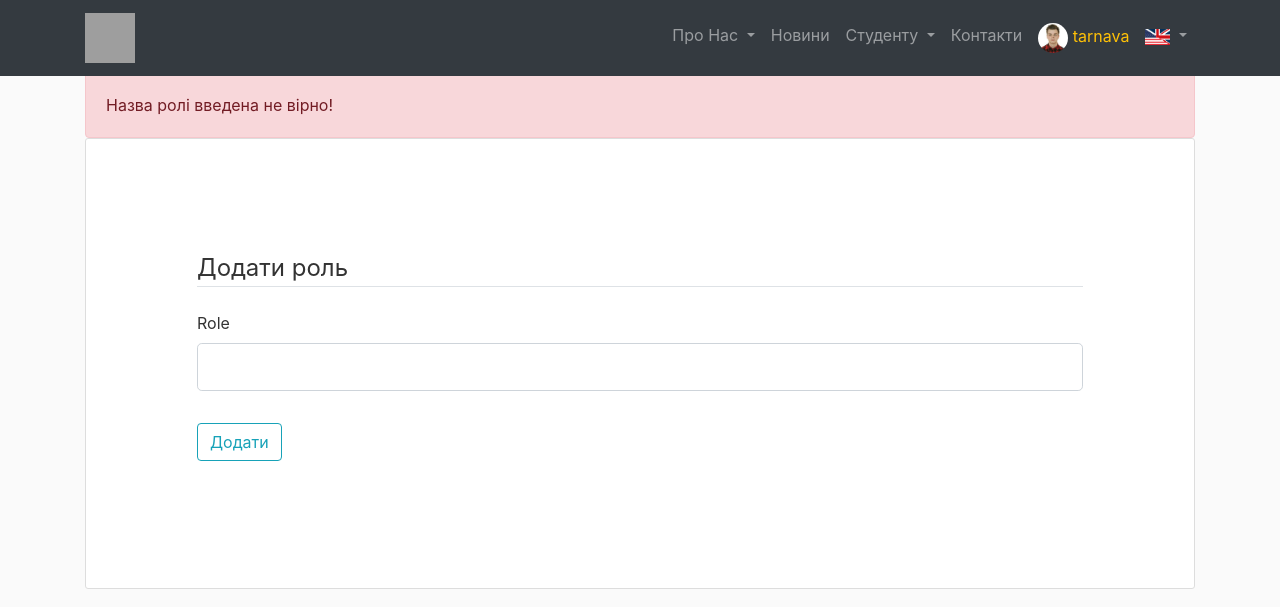
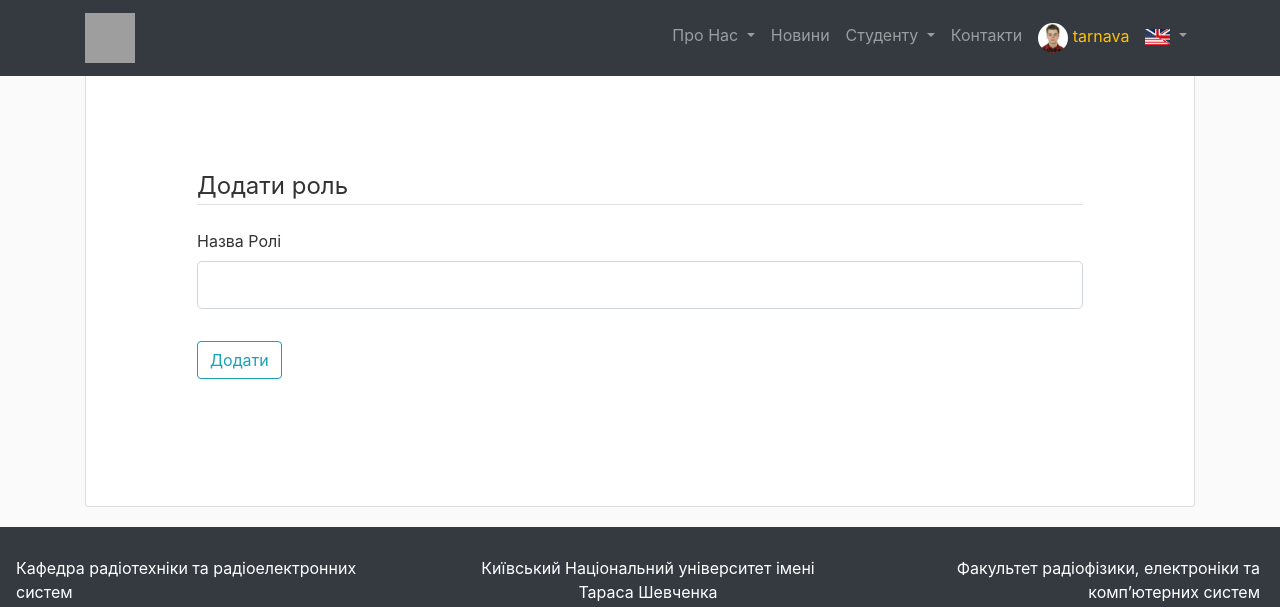
Before and after one commit to marzique/frecs2.0, a Flask app: page /add_role in a window 1280 px wide. Shown: the top 607 px of the page. Run offline with Flask 2, Linux system fonts and the light colour scheme; a user stored in the database is signed in; data comes from the database, SQL or seed files in the repository; both versions use the stored data as it was after the commit; grey boxes labelled with a size stand in for pictures from a placeholder-image service; some libraries are stand-ins or nearby versions; some web fonts are replaced; grey boxes are pictures that could not be loaded.

Commit message:
fixed page crash when form.validate_on_submit == False

```diff
--- a/rpd_site/forms.py
+++ b/rpd_site/forms.py
@@ -1,9 +1,10 @@
 from flask_wtf import FlaskForm, RecaptchaField
 from flask_wtf.file import FileField, FileAllowed
 from flask_login import current_user
-from wtforms import StringField, PasswordField, SubmitField, BooleanField, TextAreaField
+from wtforms import StringField, PasswordField, SubmitField, BooleanField, TextAreaField, SelectField
 from wtforms.validators import DataRequired, Length, Email, EqualTo, ValidationError
 from .models import User
+from .helpers import get_all_roles
 
 
 class RegistrationForm(FlaskForm):
@@ -92,6 +93,11 @@ class ResetPassword(FlaskForm):
 
 
 class NewRole(FlaskForm):
-    role = StringField('Role',
+    role = StringField('Назва Ролі',
                        validators=[DataRequired(), Length(min=4, max=15)])
     submit = SubmitField('Додати')
+
+
+class AddRole(FlaskForm):
+    role = SelectField(label='Роль', choices=get_all_roles())
+    submit = SubmitField('Додати')
--- a/rpd_site/routes.py
+++ b/rpd_site/routes.py
@@ -497,21 +497,20 @@ def reset_password(reset_token):
 def add_role():
     if current_user.is_authenticated:
         form = NewRole()
-        if form.validate_on_submit():
-            role_name = form.role.data.lower()
-            if create_role(role_name):
-                flash('Нова Роль додана!', 'success')
-                return redirect(url_for('account'))
-            else:
-                flash('Така роль вже існує!', 'danger')
-        else:
-            flash('Назва ролі введена не вірно!', 'danger')
-
+        if request.method == 'POST':
+            if form.validate_on_submit():
+                role_name = form.role.data.lower()
+                if create_role(role_name):
+                    flash('Нова Роль додана!', 'success')
+                    return redirect(url_for('account'))
+                else:
+                    flash('Така роль вже існує!', 'danger')
     else:
         flash("Спочатку увійдіть у свій обліковий запис", 'danger')
         return redirect(url_for('login'))
 
     return render_template('add_role.html', form=form, title="Додати Роль")
+
 
 
 @app.route('/admin')
--- a/rpd_site/templates/add_role.html
+++ b/rpd_site/templates/add_role.html
@@ -8,7 +8,18 @@
                 <legend class="border-bottom mb-4">Додати роль</legend>
                 <div class="form-group">
                     {{ form.role.label(class="form-control-label") }}
-                    {{ form.role(class="form-control form-control-lg") }}
+
+                    {% if form.role.errors %}
+                        {{ form.role(class="form-control form-control-lg is-invalid") }}
+                        <div class="invalid-feedback">
+                            {% for error in form.role.errors %}
+                                <span>{{ error }}</span>
+                            {% endfor %}
+                        </div>
+                    {% else %}
+                        {{ form.role(class="form-control form-control-lg") }}
+                    {% endif %}
+
                 </div>
             </fieldset>
             <div class="form-group">
```
Also changed, not shown: rpd_site/site.db.
